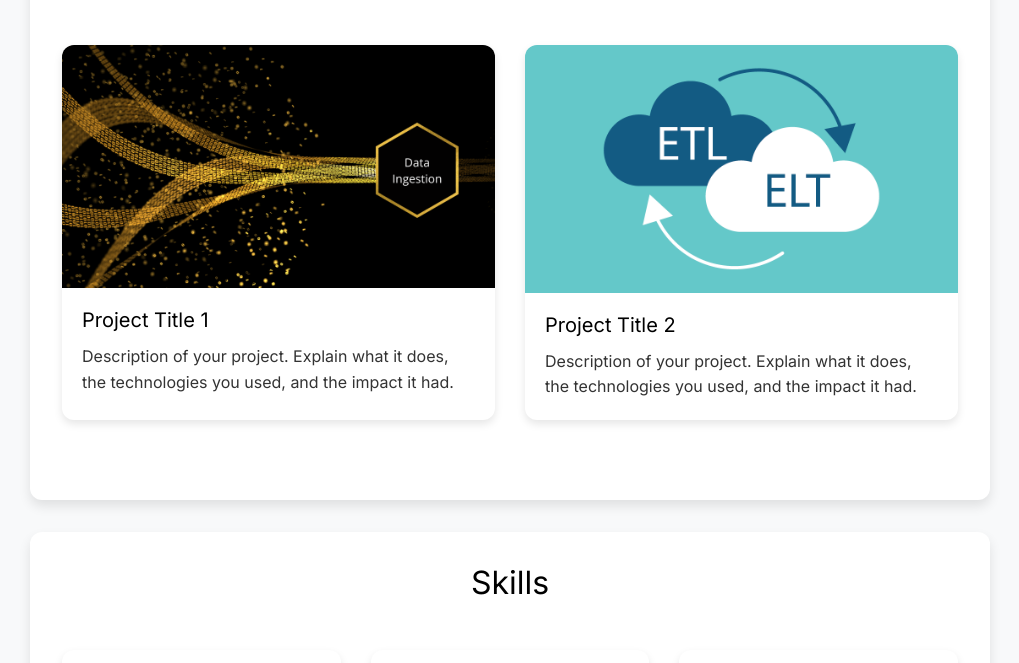
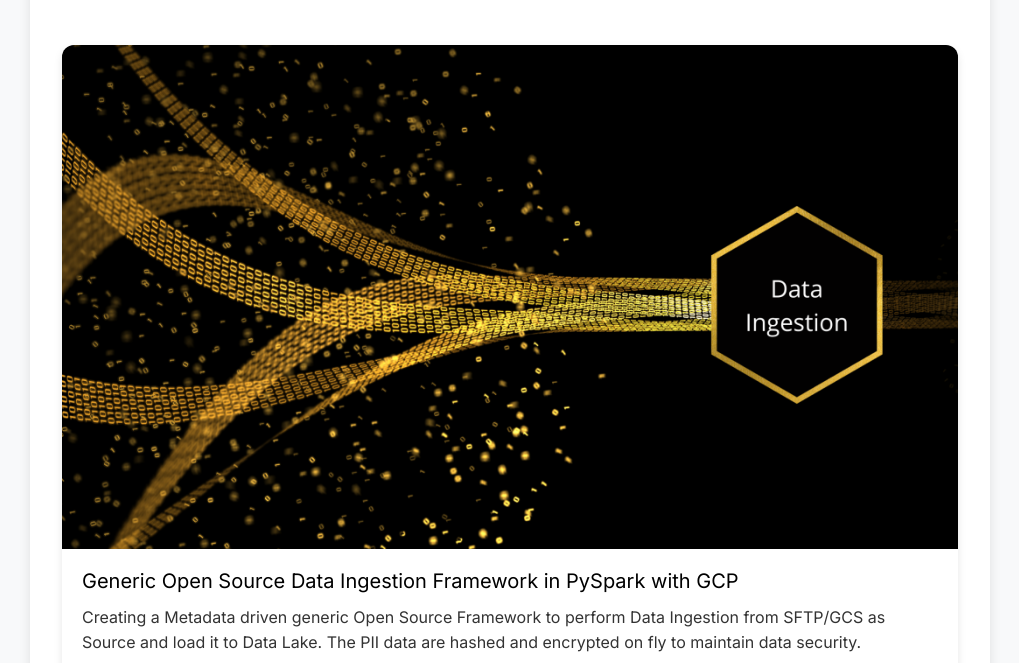
Before and after one commit to DannyBoy3310/DannyBoy3310.github.io, a plain HTML site: page index.html in a window 1280 px wide. Shown: the part 688-1351 px from the top of the page, without its empty margins (130-1149 px from the left). Drawn offline with nearby package versions, Linux system fonts and the light colour scheme.

Commit message:
Update index.html

```diff
--- a/index.html
+++ b/index.html
@@ -171,21 +171,12 @@
             <h2>Projects</h2>
         </div>
         <div class="row">
-            <div class="col-md-6 mb-4 d-flex justify-content-center">
+            <div class="col-md-12 mb-4 d-flex justify-content-center">
                 <div class="card" style="width: 100%;">
                     <img src="data_ingestion.png" class="card-img-top" alt="Project 1 Image">
                     <div class="card-body">
-                        <h5 class="card-title">Project Title 1</h5>
-                        <p class="card-text">Description of your project. Explain what it does, the technologies you used, and the impact it had.</p>
-                    </div>
-                </div>
-            </div>
-            <div class="col-md-6 mb-4 d-flex justify-content-center">
-                <div class="card" style="width: 100%;">
-                    <img src="ETL.png" class="card-img-top" alt="Project 2 Image">
-                    <div class="card-body">
-                        <h5 class="card-title">Project Title 2</h5>
-                        <p class="card-text">Description of your project. Explain what it does, the technologies you used, and the impact it had.</p>
+                        <h5 class="card-title">Generic Open Source Data Ingestion Framework in PySpark with GCP </h5>
+                        <p class="card-text">Creating a Metadata driven generic Open Source Framework to perform Data Ingestion from SFTP/GCS as Source and load it to Data Lake. The PII data are hashed and encrypted on fly to maintain data security. </p>
                     </div>
                 </div>
             </div>
@@ -227,13 +218,13 @@
         <div class="section-title">
             <h2>Contact</h2>
         </div>
-        <p>If you'd like to get in touch, feel free to email me at <a href="mailto:abrahamsamuel3310@gmail.com">abrahamsamuel3310@gmail.com</a> or connect with me on <a href="https://www.linkedin.com/in/daniel-abraham-r/">LinkedIn</a></p>
+        <p>If you'd like to get in touch, feel free to email me at <a href="mailto:abrahamsamuel3310@gmail.com">abrahamsamuel3310@gmail.com</a>. </p>
         <p>Mobile: <a href="tel:+918870301070">+91 8870301070</a></p>
     </section>
         <footer class="text-center py-4">
         <p>&copy; 2024 Daniel Abraham R. All Rights Reserved.</p>
         <a href="https://www.linkedin.com/in/daniel-abraham-r/">LinkedIn</a> |
-        <a href="https://github.com/your_github_id">GitHub</a>
+        <a href="https://github.com/DannyBoy3310">GitHub</a>
     </footer>
 
     <!-- Bootstrap JS and dependencies -->
```
